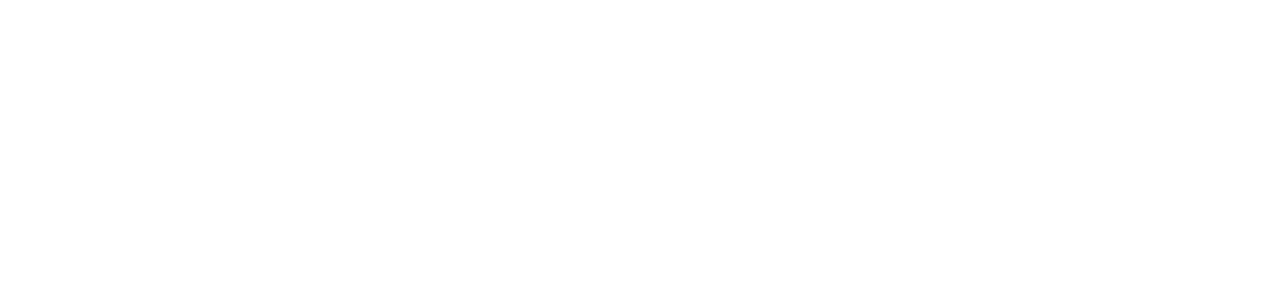
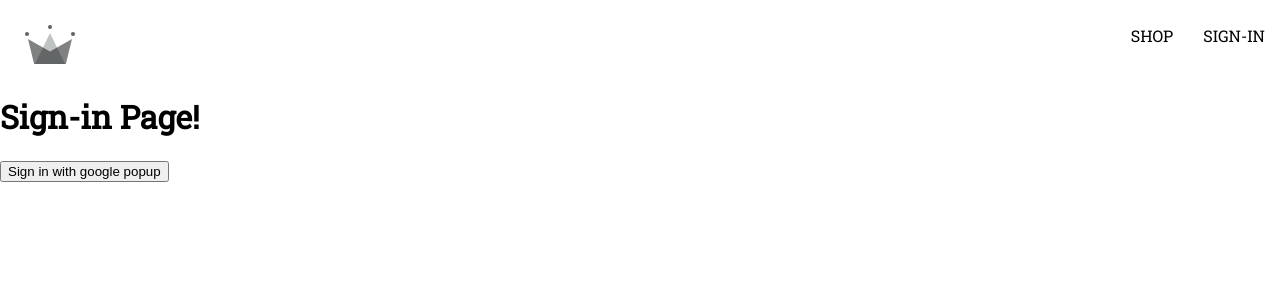
Before and after one commit to hamzara2a/react_ecommerce_project, a React (Create React App) app: page /sign-in in a window 1280 px wide. Before the commit this address had no page. Shown: the top 300 px of the page. Built offline with nearby package versions, Linux system fonts and the light colour scheme.

Commit message:
adding Firebase 20230317

```diff
--- a/package.json
+++ b/package.json
@@ -6,6 +6,7 @@
     "@testing-library/jest-dom": "^5.16.5",
     "@testing-library/react": "^13.4.0",
     "@testing-library/user-event": "^13.5.0",
+    "firebase": "^9.18.0",
     "react": "^18.2.0",
     "react-dom": "^18.2.0",
     "react-router-dom": "^6.9.0",
--- a/src/App.js
+++ b/src/App.js
@@ -1,7 +1,7 @@
 import { Routes, Route } from "react-router-dom";
 import Home from "./Routes/Home/Home";
 import Navigation from "./Routes/Navigation/Navigation";
-
+import SignIn from "./Routes/Sign-in/Sign-in";
 
 
 const Shop = () => {
@@ -14,6 +14,7 @@
       <Route path="/" element={<Navigation />}>
         <Route index element={<Home />} />
         <Route path="/shop" element={<Shop />} />
+        <Route path="/sign-in" element={<SignIn />} />
       </Route>
     </Routes>
  );
--- a/src/Routes/Navigation/Navigation.js
+++ b/src/Routes/Navigation/Navigation.js
@@ -1,27 +1,28 @@
 import { Fragment } from "react";
 import { Outlet, Link } from "react-router-dom";
-import { ReactComponent as BulbLogo } from "../../Assets/crown.svg";
+import { ReactComponent as CrwnLogo } from "../../Assets/crown.svg";
 import "./Navigation.scss";
 
 const Navigation = () => {
     return (
         <Fragment>
-
-            <div className="navigation" >
-                <Link className="logo-container" to="/">
-                    <BulbLogo className="logo" />
+            <div className='navigation'>
+                <Link className='logo-container' to='/'>
+                    <CrwnLogo className='logo' />
                 </Link>
-
-                <div className="nav-links-container">
-                    <Link classname="nav-link" to="/shop">
-                        Shop
+                <div className='nav-links-container'>
+                    <Link className='nav-link' to='/shop'>
+                        SHOP
+                    </Link>
+                    <Link className='nav-link' to='/sign-in'>
+                        SIGN-IN
                     </Link>
                 </div>
             </div>
             <Outlet />
-
         </Fragment>
     )
 }
 
+
 export default Navigation;
--- /dev/null
+++ b/src/Routes/Sign-in/Sign-in.js
@@ -0,0 +1,23 @@
+import { signInWithGooglepopup, createUserDocumentFromAuth } from "../../Utils/Firebase/Firebase";
+
+const SignIn = () => {
+
+    //database access functions should always be async
+    //because we don't want our program to be blocked while searching the database
+
+    const logGoogleUser = async () => {
+        const { user } = await signInWithGooglepopup();
+        createUserDocumentFromAuth(user)
+    }
+    return (
+        <div>
+            <h1>Sign-in Page!</h1>
+            <button onClick={logGoogleUser}>
+                Sign in with google popup
+            </button>
+        </div>
+
+    )
+}
+
+export default SignIn
--- /dev/null
+++ b/src/Utils/Firebase/Firebase.js
@@ -0,0 +1,48 @@
+// functions that we need
+import { initializeApp } from "firebase/app";
+import {
+    getAuth,
+    signInWithRedirect,
+    signInWithPopup,
+    GoogleAuthProvider
+} from "firebase/auth";
+
+import {
+    getFirestore,
+    doc,
+    getDoc,
+    setDoc
+} from 'firebase/firestore'
+
+
+// firebase configuration for my web app
+const firebaseConfig = {
+    apiKey: "AIzaSyDKYzBgELg5byZIFPFMxPWOA32po49Mtts",
+    authDomain: "react-ecommerceproject-db.firebaseapp.com",
+    projectId: "react-ecommerceproject-db",
+    storageBucket: "react-ecommerceproject-db.appspot.com",
+    messagingSenderId: "115899179583",
+    appId: "1:115899179583:web:3ef8265ecb0fbc201d0e8a"
+  };
+
+// Initializing firebase
+const firebaseApp = initializeApp(firebaseConfig);
+const provider = new GoogleAuthProvider();
+provider.setCustomParameters({
+    prompt: "select_account"
+})
+
+export const auth = getAuth();
+export const signInWithGooglepopup = () => signInWithPopup(auth, provider);
+export const db = getFirestore();
+
+export const createUserDocumentFromAuth = async (userAuth) => {
+    const userDocRef = doc(db, 'users', userAuth.uid);
+    console.log(userDocRef);
+
+    //create a special object using getDoc
+    //now we can use userSnapshot.exists() to check whether the doc exists
+    const userSnapshot = await getDoc(userDocRef)
+    console.log(userSnapshot);
+
+}
```
Also changed, not shown: src/Routes/Navigation/Navigation.scss (indentation only), 1 other file (tests, documents, lock files or other folders).
